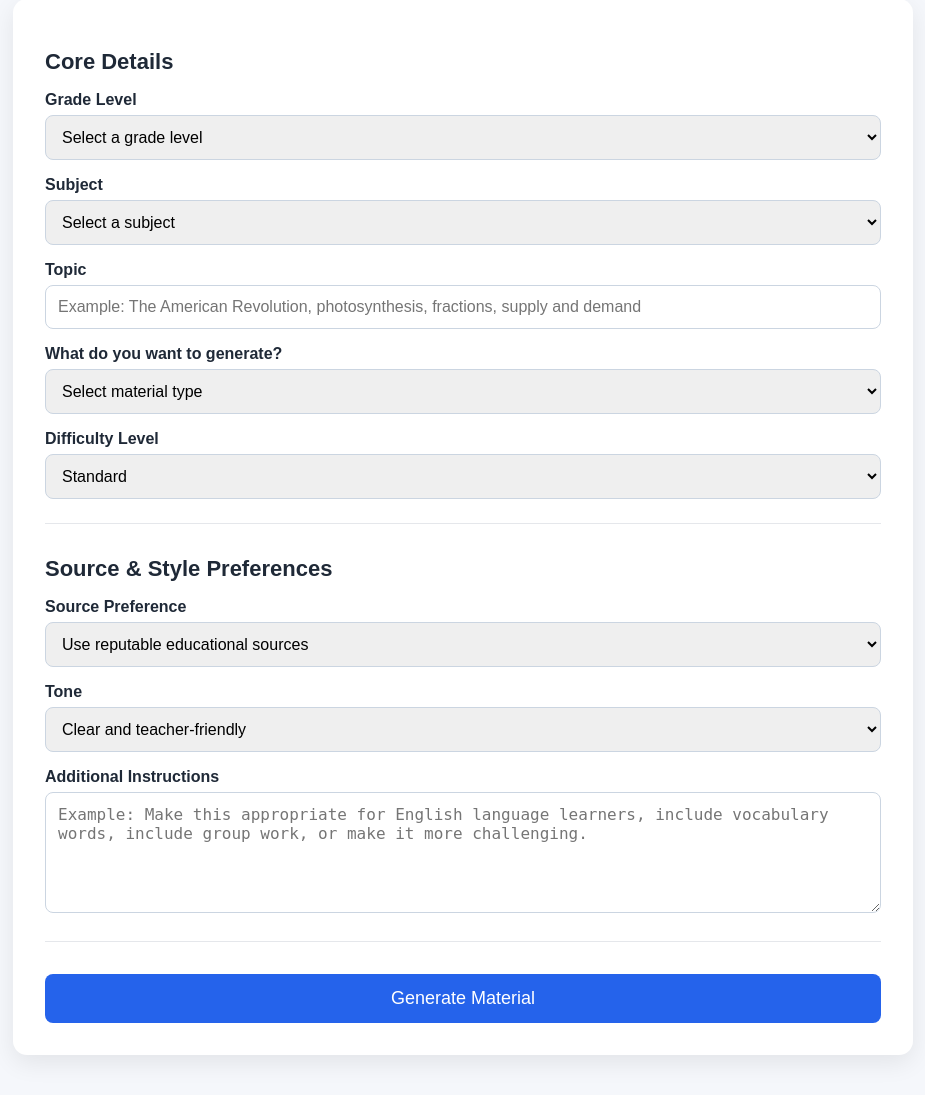
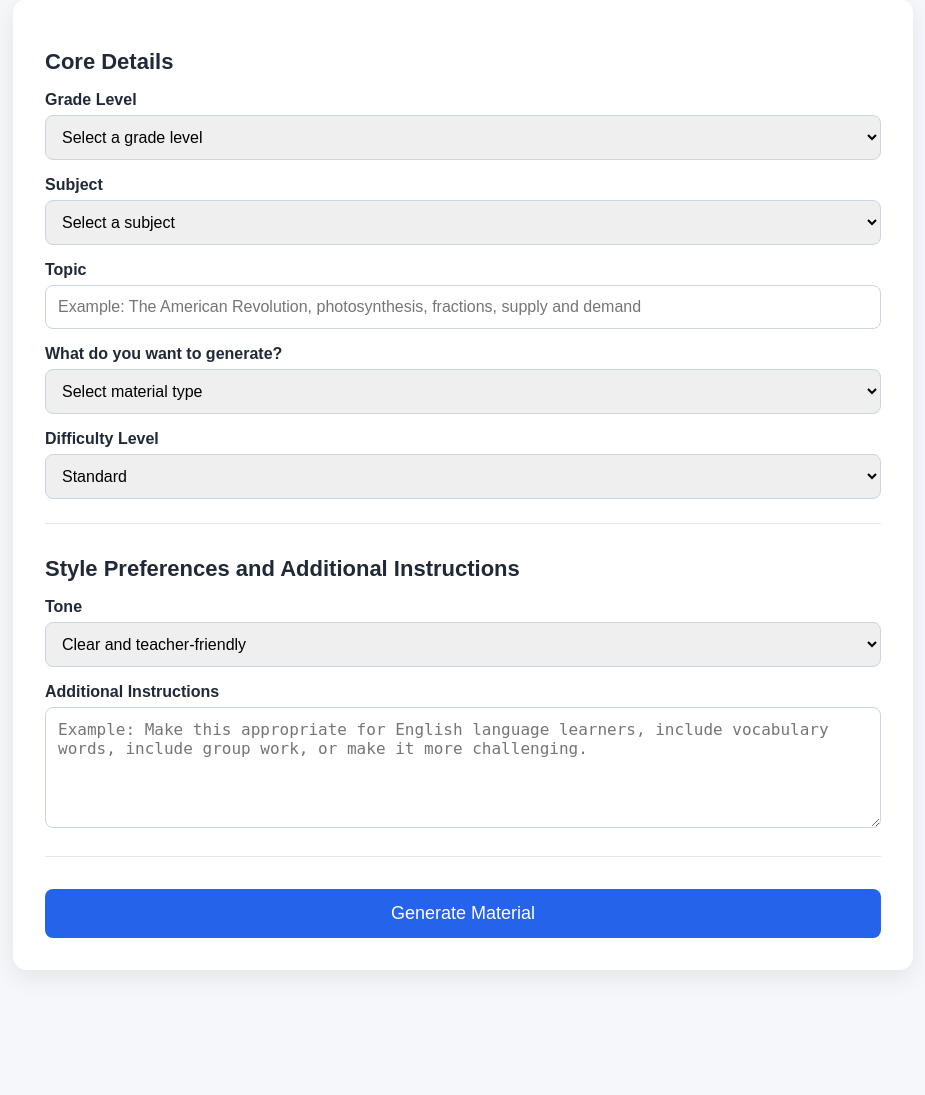
Before and after one commit to ravibkjoshi/lesson-forge-ai, a Flask app: page / in a window 1280 px wide. Shown: the part 216-1311 px from the top of the page, without its empty margins (177-1102 px from the left). After the commit the page ends 1189 px from the top, so only its background shows below. Run offline with Flask 3, Linux system fonts and the light colour scheme.

Commit message:
Update form options

```diff
--- a/app.py
+++ b/app.py
@@ -61,8 +61,6 @@ def build_generation_prompt(form_data):
                     f"Estimated Class Time: {form_data.get('lesson_length')}",
             f"Learning Objective: {form_data.get('learning_objective') or 'Generate an appropriate learning objective based on the topic.'}",
             f"Include Warm-Up / Do Now: {form_data.get('include_warmup')}",
-            f"Include Exit Ticket: {form_data.get('include_exit_ticket')}",
-            f"Standards Alignment: {form_data.get('standards_alignment')}",
             "",
             "Format the lesson plan with sections for overview, learning objective, materials, warm-up if requested, direct instruction, guided practice, independent practice, assessment, exit ticket if requested, and teacher notes.",
             "",
--- a/templates/index.html
+++ b/templates/index.html
@@ -115,11 +115,7 @@
             <option value="No">No</option>
           </select>
 
-          <label for="include_exit_ticket">Include Exit Ticket?</label>
-          <select id="include_exit_ticket" name="include_exit_ticket">
-            <option value="Yes">Yes</option>
-            <option value="No">No</option>
-          </select>
+
 
           <label for="standards_alignment">Standards Alignment</label>
           <select id="standards_alignment" name="standards_alignment">
@@ -258,14 +254,9 @@
 
         <!-- Source and style preferences: always visible -->
         <div class="form-section">
-          <h2>Source & Style Preferences</h2>
+          <h2>Style Preferences and Additional Instructions</h2>
 
-          <label for="source_preference">Source Preference</label>
-          <select id="source_preference" name="source_preference">
-            <option value="Use reputable educational sources">Use reputable educational sources</option>
-            <option value="Use government, museum, university, and academic sources">Government, museum, university, and academic sources</option>
-            <option value="No web search needed">No web search needed</option>
-          </select>
+
 
           <label for="tone">Tone</label>
           <select id="tone" name="tone">
```
